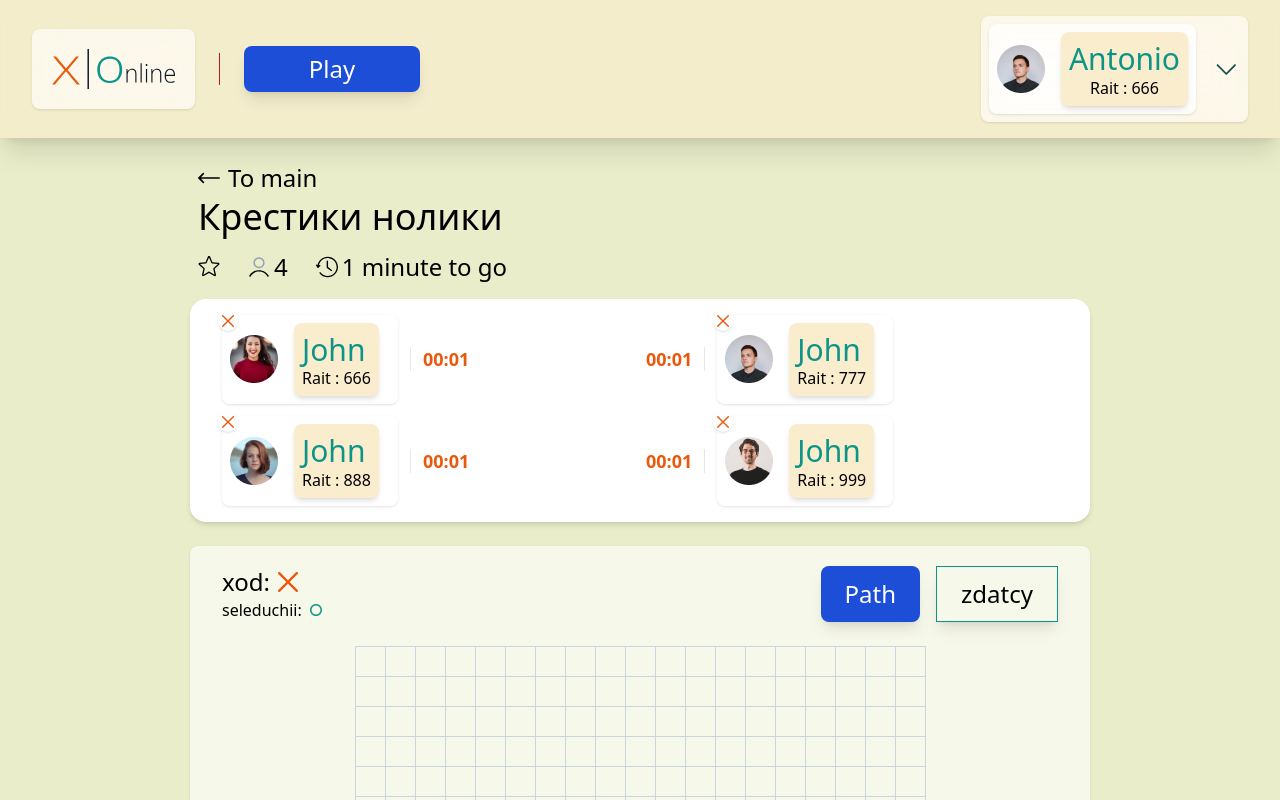
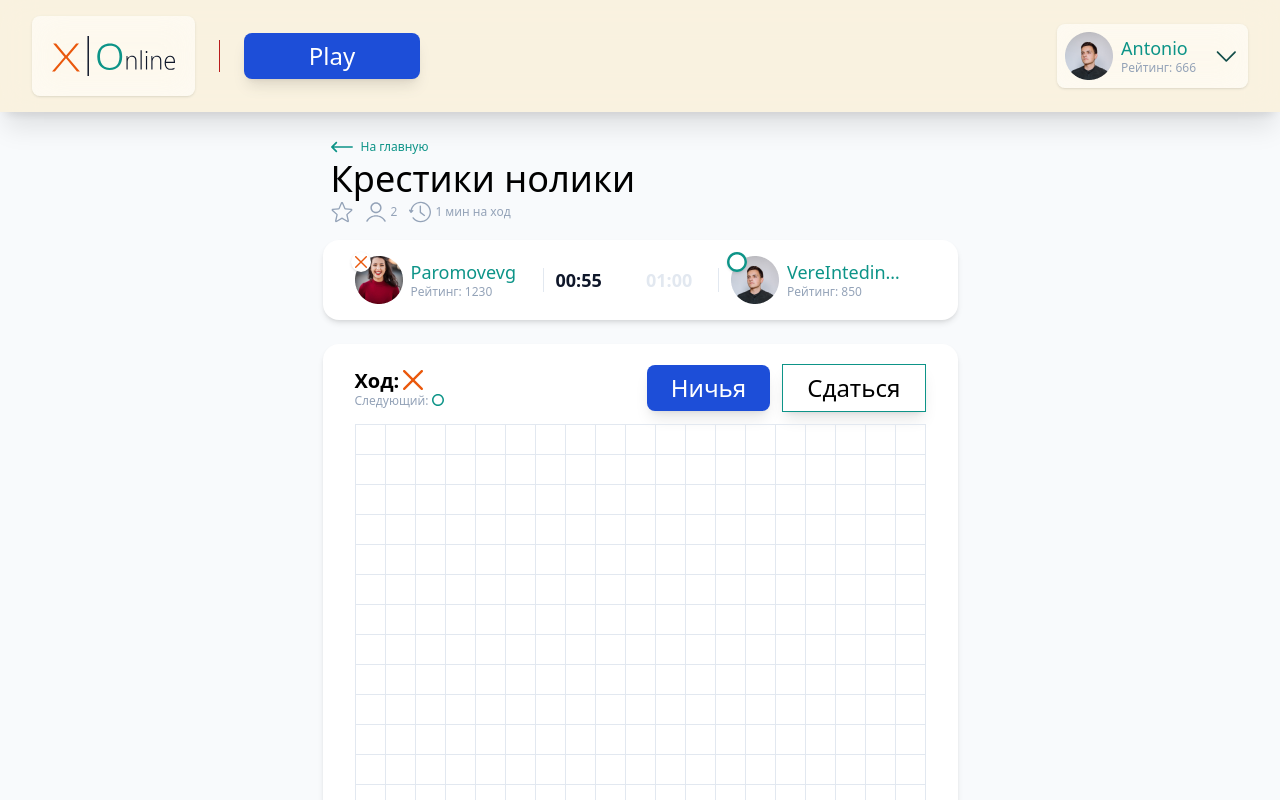
Before and after one commit to Andriikryl/tic-tac-toe-app, a Next.js app: page / in a window 1280 px wide. Shown: the top 800 px of the page. Built offline with nearby package versions, Linux system fonts and the light colour scheme.

Commit message:
fix[bugs in game-info-filed]

```diff
--- a/components/game/game-field.jsx
+++ b/components/game/game-field.jsx
@@ -1,75 +1,92 @@
-import clsx from "clsx"
-import { UiButton } from "../uikit/ui-button"
-import { GameSymbol } from "./game-symbol"
-import { useGameState } from "./use-game-state"
+import clsx from "clsx";
+import { UiButton } from "../uikit/ui-button";
+import { GameSymbol } from "./game-symbol";
 
-
-export function GameField({className, playersCount}) {
-
-    const {cells, currentMove, handleCellClick, nextMove} = useGameState(playersCount)
-
-    const actions = <>
-                <UiButton size="md" variant="primary">Path</UiButton>
-                <UiButton size="md" variant="outline" >zdatcy</UiButton>
+export function GameField({
+  className,
+  cells,
+  currentMove,
+  nextMove,
+  handleCellClick,
+}) {
+  const actions = (
+    <>
+      <UiButton size="md" variant="primary">
+        Ничья
+      </UiButton>
+      <UiButton size="md" variant="outline">
+        Сдаться
+      </UiButton>
     </>
+  );
 
   return (
     <GameFieldLayout className={className}>
-            <GameMoveInfo actions={actions} currentMove={currentMove} nextMove={nextMove}
+      <GameMoveInfo
+        actions={actions}
+        currentMove={currentMove}
+        nextMove={nextMove}
       />
       <GameGrid>
         {cells.map((symbol, index) => (
-                <GameCell key={index} onClick={() => {
-                    handleCellClick(index)
-                }}>
-                    {symbol && <GameSymbol symbol={symbol} className="w-5 h-5"/>}
+          <GameCell
+            key={index}
+            onClick={() => {
+              handleCellClick(index);
+            }}
+          >
+            {symbol && <GameSymbol symbol={symbol} className="w-5 h-5" />}
           </GameCell>
         ))}
       </GameGrid>
     </GameFieldLayout>
-    )
+  );
 }
 
-function GameFieldLayout({children, className}){
+function GameCell({ children, onClick }) {
   return (
-        <div className={clsx(className, "rounded-lg bg-opacity-60 backdrop-filter backdrop-blur-lg bg-white shadow px-8 pt-5 pb-7")}>
+    <button
+      onClick={onClick}
+      className="border border-slate-200 -ml-px -mt-px flex items-center justify-center"
+    >
+      {children}
+    </button>
+  );
+}
+
+function GameFieldLayout({ children, className }) {
+  return (
+    <div
+      className={clsx(
+        className,
+        "bg-white rounded-2xl shadow-md px-8  pt-5 pb-7"
+      )}
+    >
       {children}
     </div>
-    )
+  );
 }
 
-
-function GameMoveInfo({actions, currentMove, nextMove}) {
+function GameMoveInfo({ actions, currentMove, nextMove }) {
   return (
-        <div className="flex gap-4 mb-6">
+    <div className="flex gap-3 items-center">
       <div className="mr-auto">
-            <div className="flex gap-2 items-center text-2xl">
-                <p>xod: </p>
-                <GameSymbol symbol={currentMove}  className="w-5 h-5"/>
+        <div className="flex items-center gap-1 text-xl leading-tight font-semibold">
+          Ход: <GameSymbol symbol={currentMove} className="w-5 h-5" />
         </div>
-            <div className="flex gap-2 items-center">
-                <p>seleduchii: </p>
-                <GameSymbol symbol={nextMove}  className="w-3 h-3"/>
+        <div className="flex items-center gap-1 text-xs leading-tight text-slate-400">
+          Следующий: <GameSymbol symbol={nextMove} className="w-3 h-3" />
         </div>
       </div>
       {actions}
     </div>
-    )
+  );
 }
 
-
-function GameCell({children, onClick}){
+function GameGrid({ children }) {
   return (
-        <button onClick={onClick} className="border border-slate-300 -ml-px -mt-px flex justify-center items-center">
-            {children}
-        </button>
-    )
-}
-
-function GameGrid({children}){
-    return (
-        <div className="grid justify-center grid-cols-[repeat(19,_30px)] grid-rows-[repeat(19,_30px)] pl-px pt-px">
+    <div className="grid grid-cols-[repeat(19,_30px)] grid-rows-[repeat(19,_30px)] pl-px pt-px mt-3">
       {children}
     </div>
-    )
+  );
 }
--- a/components/game/game-info.jsx
+++ b/components/game/game-info.jsx
@@ -10,13 +10,37 @@ import avatarSrc4 from "./images/avatar-4.png";
 import { useEffect, useState } from "react";
 
 const players = [
-  {id:1, name: "John", rating: 666, avatar: avatarSrc1, symbol: GAME_SYMBOLS.CROSS},
-  {id:1, name: "John", rating: 777, avatar: avatarSrc2, symbol: GAME_SYMBOLS.CROSS},
-  {id:1, name: "John", rating: 888, avatar: avatarSrc3, symbol: GAME_SYMBOLS.CROSS},
-  {id:1, name: "John", rating: 999, avatar: avatarSrc4, symbol: GAME_SYMBOLS.CROSS},
-]
+  {
+    id: 1,
+    name: "Paromovevg",
+    rating: 1230,
+    avatar: avatarSrc1,
+    symbol: GAME_SYMBOLS.CROSS,
+  },
+  {
+    id: 2,
+    name: "VereIntedinglapotur",
+    rating: 850,
+    avatar: avatarSrc2,
+    symbol: GAME_SYMBOLS.ZERO,
+  },
+  {
+    id: 3,
+    name: "Lara",
+    rating: 1400,
+    avatar: avatarSrc3,
+    symbol: GAME_SYMBOLS.TRINGLE,
+  },
+  {
+    id: 4,
+    name: "Додик",
+    rating: 760,
+    avatar: avatarSrc4,
+    symbol: GAME_SYMBOLS.SQUARE,
+  },
+];
 
-export function GameInfo({ className, playersCount }) {
+export function GameInfo({ className, playersCount, currentMove }) {
   return (
     <div
       className={clsx(
@@ -29,25 +53,40 @@ export function GameInfo({ className, playersCount }) {
           key={player.id}
           playerInfo={player}
           isRight={index % 2 === 1}
+          isTimerRunning={currentMove === player.symbol}
         />
       ))}
     </div>
   );
 }
 
-function PlayerInfo({ playerInfo, isRight }) {
+function PlayerInfo({ playerInfo, isRight, isTimerRunning }) {
+  const [seconds, setSeconds] = useState(60);
 
-  const [seconds, setSeconds] = useState(6);
+  const minutesString = String(Math.floor(seconds / 60)).padStart(2, "0");
+  const secondsString = String(seconds % 60).padStart(2, "0");
 
-  const minutesString =  String(Math.floor(seconds / 60)).padStart(2, "0");
-  const secondsString = String(seconds % 60).padStart(2, "0")
-  const isDanges = seconds < 10;
+  const isDanger = seconds < 10;
 
   useEffect(() => {
-    setInterval(() => {
-        setSeconds((s) => Math.max(s - 1, 0))
-    }, 1000)
-  }, [])
+    if (isTimerRunning) {
+      const interval = setInterval(() => {
+        setSeconds((s) => Math.max(s - 1, 0));
+      }, 1000);
+
+      return () => {
+        clearInterval(interval);
+        setSeconds(60);
+      };
+    }
+  }, [isTimerRunning]);
+
+  const getTimerColor = () => {
+    if (isTimerRunning) {
+      return isDanger ? "text-orange-600" : "text-slate-900";
+    }
+    return "text-slate-200";
+  };
 
   return (
     <div className="flex gap-3 items-center">
@@ -65,9 +104,9 @@ function PlayerInfo({ playerInfo, isRight }) {
       <div className={clsx("h-6 w-px bg-slate-200", isRight && "order-2")} />
       <div
         className={clsx(
-          "text-lg font-semibold",
+          " text-lg font-semibold w-[60px]",
           isRight && "order-1",
-          isDanges ? 'text-orange-600 ' : 'text-slate-900 '
+          getTimerColor()
         )}
       >
         {minutesString}:{secondsString}
--- a/components/game/game-title.jsx
+++ b/components/game/game-title.jsx
@@ -4,24 +4,26 @@ import { StarIcon } from "./icons/star-icon";
 import { UserIcon } from "./icons/user-icon";
 import { HistoryIcon } from "./icons/history-icon";
 
-export function GameTitle({playersCount}) {
+export function GameTitle({ playersCount }) {
   return (
     <div className="pl-2">
-            <Link href="#" className="flex items-center gap-2 text-2xl">
-            <ArrowLeftIcon/>
-                To main
+      <Link
+        href="#"
+        className="flex items-center gap-2 text-xs text-teal-600 leading-tight -mb-0.5"
+      >
+        <ArrowLeftIcon />
+        На главную
       </Link>
-            <h1 className="text-4xl leading-tight pb-3">Крестики нолики</h1>
-            <div className="flex items-center gap-7 text-2xl">
-                <StarIcon/>
+      <h1 className="text-4xl leading-tight">Крестики нолики</h1>
+      <div className="flex items-center gap-3 text-xs text-slate-400">
+        <StarIcon />
         <div className="flex items-center gap-1">
-                <UserIcon/> {playersCount}
+          <UserIcon /> {playersCount}
         </div>
         <div className="flex items-center gap-1">
-                <HistoryIcon/>
-                1 minute to go
+          <HistoryIcon /> 1 мин на ход
         </div>
       </div>
     </div>
-    )
+  );
 }
--- a/components/game/index.js
+++ b/components/game/index.js
@@ -1,3 +1,4 @@
-export { GameTile } from "./game-title";
+export { GameTitle } from "./game-title";
 export { GameInfo } from "./game-info";
 export { GameField } from "./game-field";
+export { useGameState } from "./use-game-state";
--- a/components/profile/profile.jsx
+++ b/components/profile/profile.jsx
@@ -1,15 +1,22 @@
-import clsx from "clsx"
-import avatarSrc from "./avatar.png"
-import Image from "next/image"
+import Image from "next/image";
+import avatarSrc from "./avatar.png";
+import clsx from "clsx";
 
-export function Profile({className, name, rating, avatar = avatarSrc}) {
-    return (
-        <div className={clsx("flex items-center gap-4 p-2 rounded-lg bg-opacity-60 backdrop-filter backdrop-blur-lg bg-white shadow", className)}>
-        <Image src={avatar} alt="avatar-image" width={48} height={48} />
-        <div className="p-2 rounded-lg bg-[#faedcd] shadow-md">
-            <div className="text-teal-600 text-3xl leading-tight">{name}</div>
-            <div className=" text-black text-2xs leading-tight">Rait : {rating}</div>
+export function Profile({ className, name, rating, avatar = avatarSrc }) {
+  return (
+    <div
+      className={clsx(
+        "flex items-center gap-2 text-start text-teal-600",
+        className
+      )}
+    >
+      <Image src={avatar} width={48} height={48} alt="avatar" unoptimized />
+      <div className="overflow-hidden">
+        <div className=" text-lg leading-tight truncate ">{name}</div>
+        <div className="text-slate-400 text-xs leading-tight">
+          Рейтинг: {rating}
         </div>
-        </div>
-    )
+      </div>
+    </div>
+  );
 }
--- a/pages/index.jsx
+++ b/pages/index.jsx
@@ -1,24 +1,35 @@
-
 import { useState } from "react";
-import { GameField } from "../components/game/game-field";
-import { GameInfo } from "../components/game/game-info";
-import { GameTitle } from "../components/game/game-title";
+import {
+  GameInfo,
+  GameTitle,
+  GameField,
+  useGameState,
+} from "../components/game";
 import { Header } from "../components/header";
 
-const playersCount = 2
-
 export default function HomePage() {
-
-  const [playersCount] = useState(4)
+  const [playersCount] = useState(2);
+  const { cells, currentMove, handleCellClick, nextMove } =
+    useGameState(playersCount);
 
   return (
-    <div className="bg-[#e9edc9] min-h-screen">
-      <Header/>
-      <main className="pt-6 mx-auto max-w-[900px] pb-6">
-      <GameTitle playersCount={playersCount}/>
-      <GameInfo playersCount={playersCount} className="mt-4"/>
-      <GameField playersCount={playersCount} className="mt-6"/>
+    <div className="bg-slate-50 min-h-screen">
+      <Header />
+      <main className="pt-6 mx-auto w-max">
+        <GameTitle playersCount={playersCount} />
+        <GameInfo
+          playersCount={playersCount}
+          className="mt-4 "
+          currentMove={currentMove}
+        />
+        <GameField
+          className="mt-6"
+          cells={cells}
+          currentMove={currentMove}
+          nextMove={nextMove}
+          handleCellClick={handleCellClick}
+        />
       </main>
     </div>
-  )
+  );
 }
```
Lines whose indentation alone changed are shown as unchanged.
